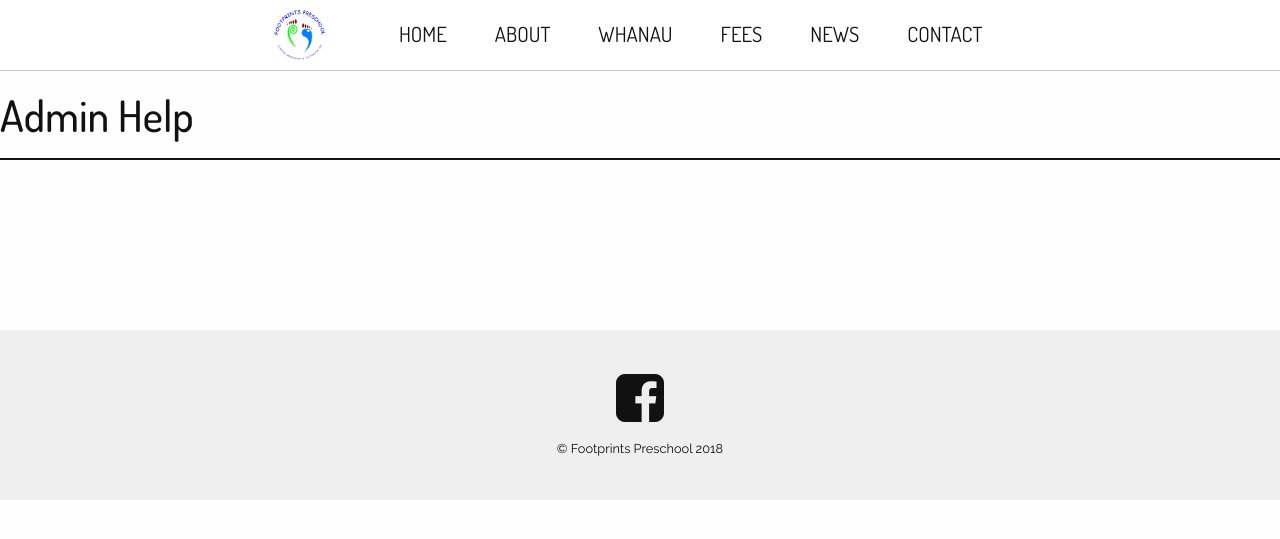
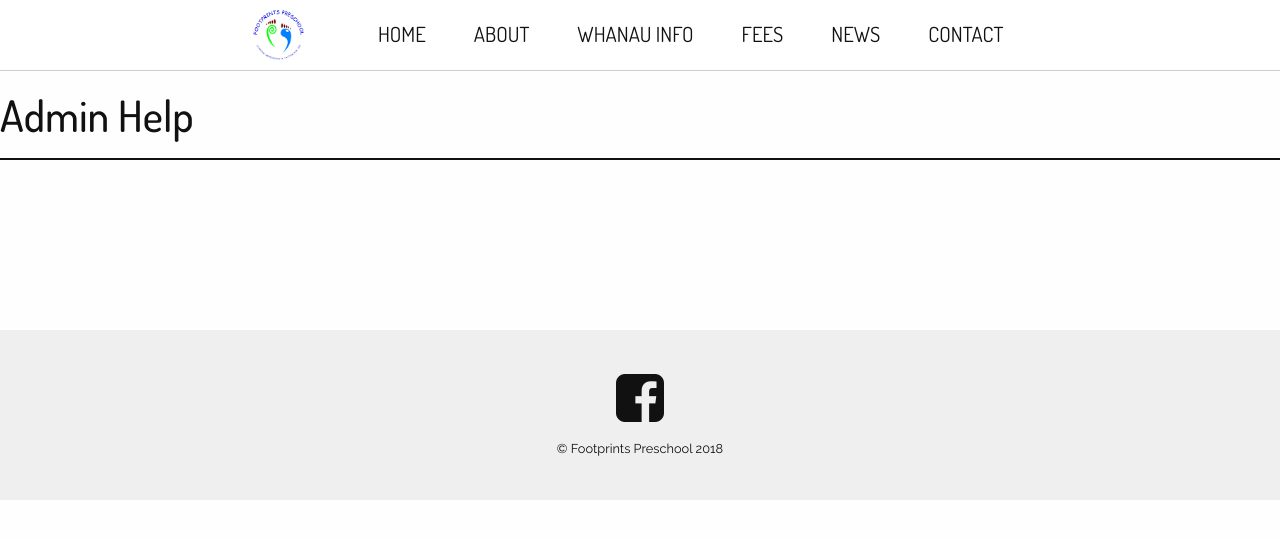
Before and after one commit to viv-b/footprints-preschool, a Jekyll site: the page built from help.html, in a window 1280 px wide. Shown: the top 539 px of the page. Built offline with Jekyll 4.4.1, drawn with Linux system fonts in a browser that asks for light colours; nearby versions of some CDN libraries.

Commit message:
Updated '_data/navigation.yml' via CloudCannon

```diff
--- a/_data/navigation.yml
+++ b/_data/navigation.yml
@@ -5,7 +5,7 @@ links:
   - name: About
     link: /about/
     pages_collection:
-  - name: Whanau
+  - name: Whanau Info
     link: /whanau/
     pages_collection:
   - name: Fees
```
